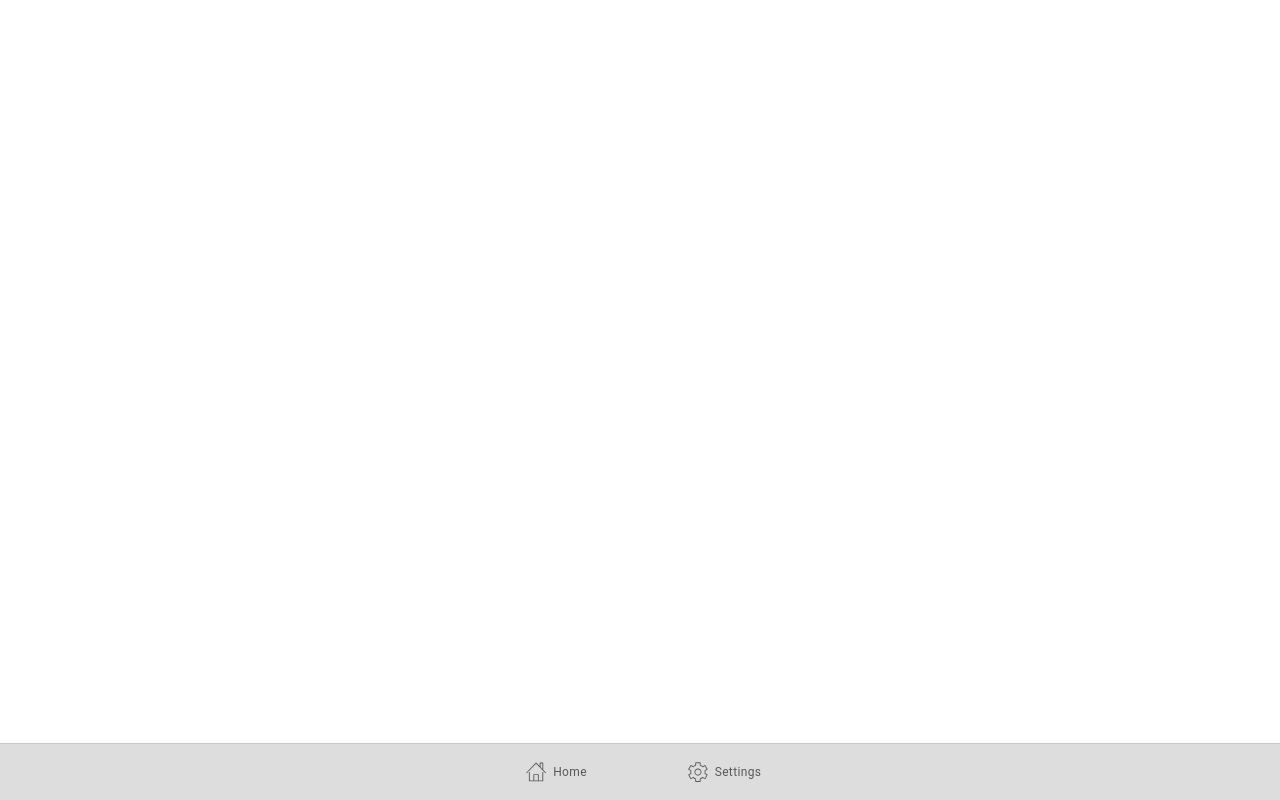
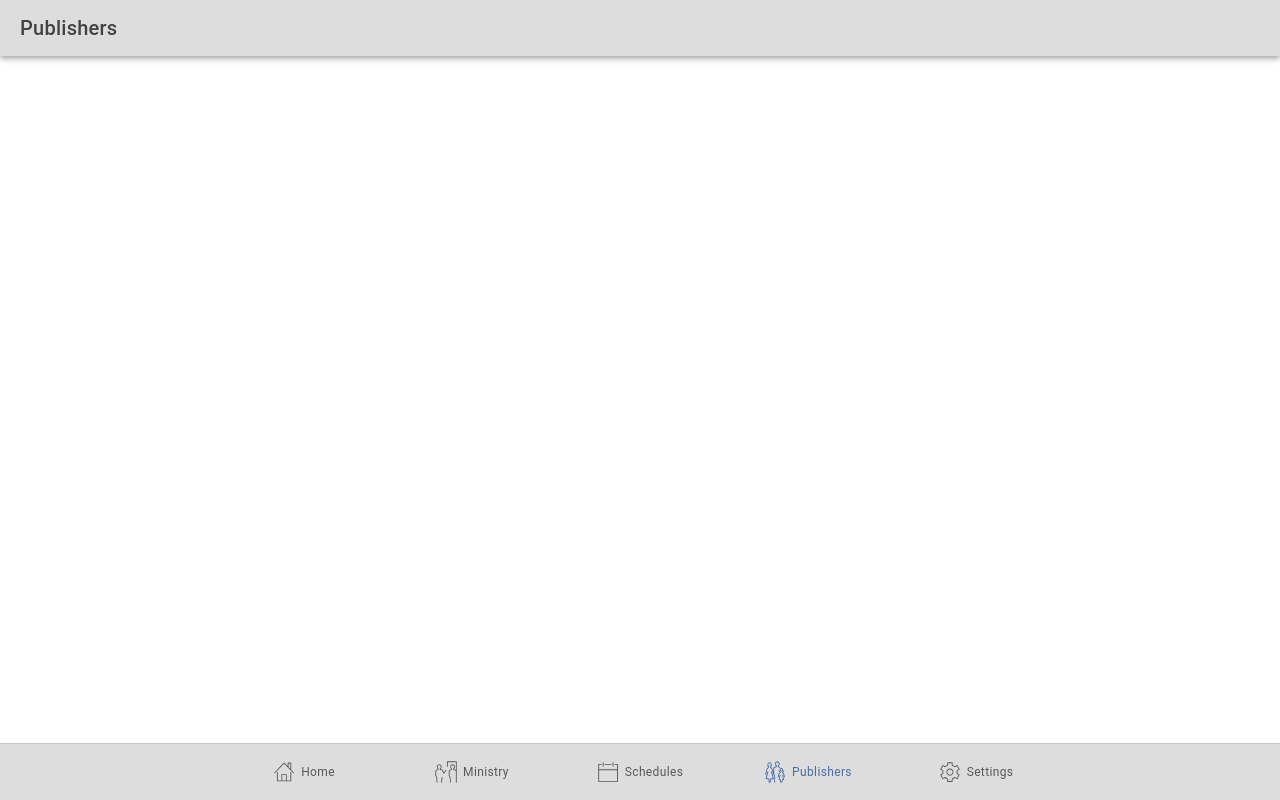
Before and after one commit to orderlyapps/ultimate-template, a React (Vite) app: page /publishers in a window 1280 px wide. Built offline with nearby package versions, Linux system fonts and the light colour scheme; no server answers.

Commit message:
add Ministry, Schedules, and Publishers pages with routes and tab navigation, and fix settings icon prop from 'icon' to 'src'

```diff
--- a/src/routes/pages/Pages.tsx
+++ b/src/routes/pages/Pages.tsx
@@ -1,6 +1,9 @@
 import { Redirect, Route } from "react-router-dom";
 import { IonRouterOutlet } from "@ionic/react";
 import { Home } from "@pages/home/Home";
+import { Ministry } from "@pages/ministry/Ministry";
+import { Schedules } from "@pages/schedules/Schedules";
+import { Publishers } from "@pages/publishers/Publishers";
 import { Settings } from "@pages/settings/Settings";
 import { Profile } from "@pages/settings/profile/Profile";
 import { Appearance } from "@pages/settings/appearance/Appearance";
@@ -12,6 +15,9 @@ export const pages = (
   <IonRouterOutlet>
     <Route exact path="/login" render={() => <Login />} />
     <Route exact path="/home" render={() => <Home />} />
+    <Route exact path="/ministry" render={() => <Ministry />} />
+    <Route exact path="/schedules" render={() => <Schedules />} />
+    <Route exact path="/publishers" render={() => <Publishers />} />
     <Route exact path="/settings" render={() => <Settings />} />
     <Route exact path="/settings/profile" render={() => <Profile />} />
     <Route exact path="/settings/appearance" render={() => <Appearance />} />
--- /dev/null
+++ b/src/routes/pages/ministry/Ministry.tsx
@@ -0,0 +1,28 @@
+import {
+  IonPage,
+  IonHeader,
+  IonToolbar,
+  IonTitle,
+  IonContent,
+} from "@ionic/react";
+import { Space } from "@layout/space/Space";
+
+export const Ministry: React.FC = () => {
+  return (
+    <IonPage>
+      <IonHeader>
+        <IonToolbar>
+          <IonTitle>Ministry</IonTitle>
+        </IonToolbar>
+      </IonHeader>
+      <IonContent fullscreen className="ion-padding">
+        <IonHeader collapse="condense">
+          <IonToolbar>
+            <IonTitle size="large">Ministry</IonTitle>
+          </IonToolbar>
+        </IonHeader>
+        <Space height="2" />
+      </IonContent>
+    </IonPage>
+  );
+};
--- /dev/null
+++ b/src/routes/pages/publishers/Publishers.tsx
@@ -0,0 +1,28 @@
+import {
+  IonPage,
+  IonHeader,
+  IonToolbar,
+  IonTitle,
+  IonContent,
+} from "@ionic/react";
+import { Space } from "@layout/space/Space";
+
+export const Publishers: React.FC = () => {
+  return (
+    <IonPage>
+      <IonHeader>
+        <IonToolbar>
+          <IonTitle>Publishers</IonTitle>
+        </IonToolbar>
+      </IonHeader>
+      <IonContent fullscreen className="ion-padding">
+        <IonHeader collapse="condense">
+          <IonToolbar>
+            <IonTitle size="large">Publishers</IonTitle>
+          </IonToolbar>
+        </IonHeader>
+        <Space height="2" />
+      </IonContent>
+    </IonPage>
+  );
+};
--- /dev/null
+++ b/src/routes/pages/schedules/Schedules.tsx
@@ -0,0 +1,28 @@
+import {
+  IonPage,
+  IonHeader,
+  IonToolbar,
+  IonTitle,
+  IonContent,
+} from "@ionic/react";
+import { Space } from "@layout/space/Space";
+
+export const Schedules: React.FC = () => {
+  return (
+    <IonPage>
+      <IonHeader>
+        <IonToolbar>
+          <IonTitle>Schedules</IonTitle>
+        </IonToolbar>
+      </IonHeader>
+      <IonContent fullscreen className="ion-padding">
+        <IonHeader collapse="condense">
+          <IonToolbar>
+            <IonTitle size="large">Schedules</IonTitle>
+          </IonToolbar>
+        </IonHeader>
+        <Space height="2" />
+      </IonContent>
+    </IonPage>
+  );
+};
--- a/src/routes/tabs/Tabs.tsx
+++ b/src/routes/tabs/Tabs.tsx
@@ -1,6 +1,9 @@
 import { useState, useEffect } from "react";
 import { IonIcon, IonLabel, IonTabBar, IonTabButton } from "@ionic/react";
 import home from "@icons/home.svg";
+import ministry from "@icons/ministry.svg";
+import schedules from "@icons/schedules.svg";
+import publishers from "@icons/publishers.svg";
 import settings from "@icons/settings.svg";
 
 const useOrientation = () => {
@@ -28,8 +31,20 @@ export const Tabs: React.FC = () => {
         <IonIcon src={home} />
         <IonLabel>Home</IonLabel>
       </IonTabButton>
+      <IonTabButton tab="ministry" href="/ministry" layout={layout}>
+        <IonIcon src={ministry} />
+        <IonLabel>Ministry</IonLabel>
+      </IonTabButton>
+      <IonTabButton tab="schedules" href="/schedules" layout={layout}>
+        <IonIcon src={schedules} />
+        <IonLabel>Schedules</IonLabel>
+      </IonTabButton>
+      <IonTabButton tab="publishers" href="/publishers" layout={layout}>
+        <IonIcon src={publishers} />
+        <IonLabel>Publishers</IonLabel>
+      </IonTabButton>
       <IonTabButton tab="settings" href="/settings" layout={layout}>
-        <IonIcon icon={settings} />
+        <IonIcon src={settings} />
         <IonLabel>Settings</IonLabel>
       </IonTabButton>
     </IonTabBar>
```
